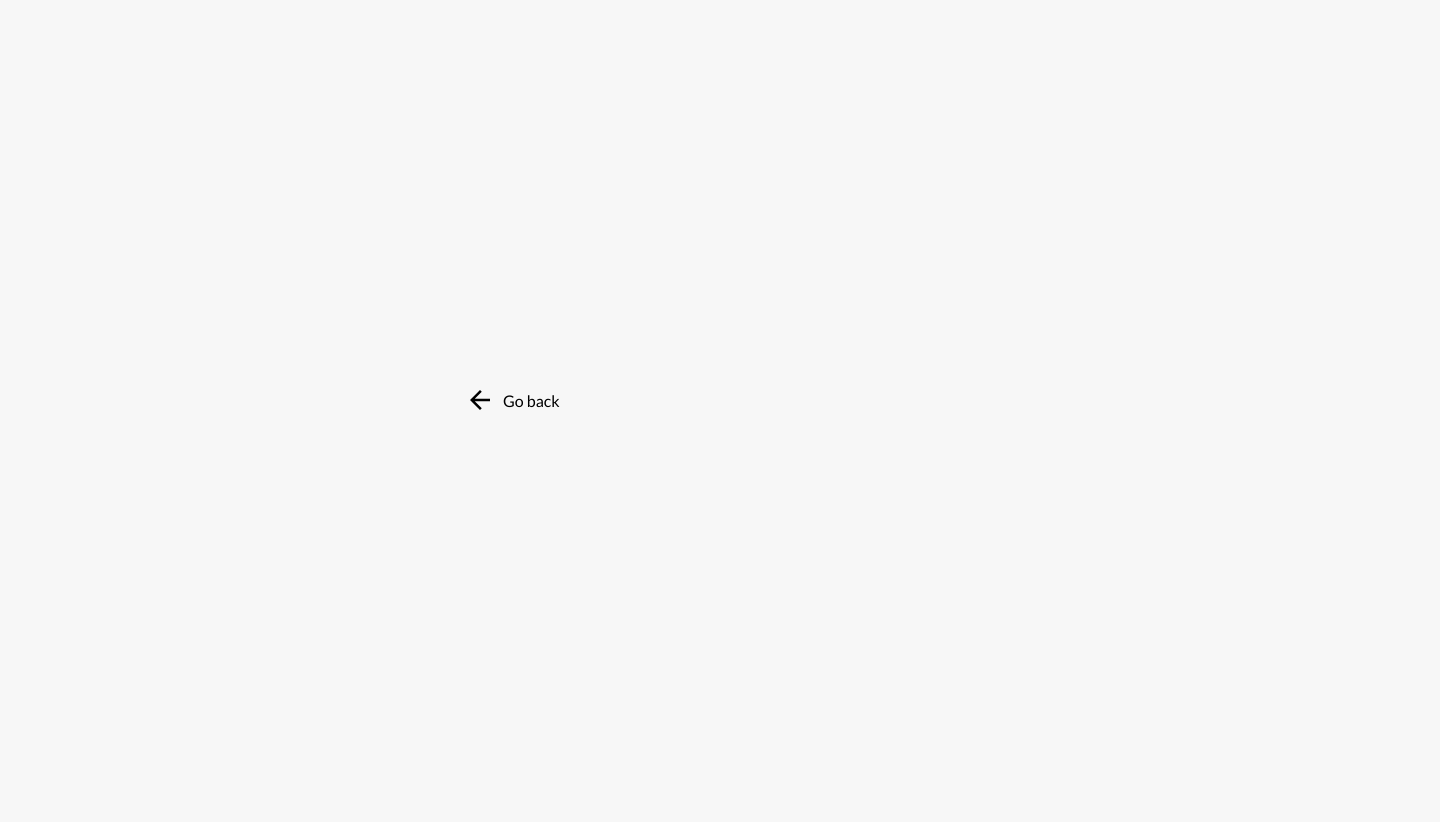
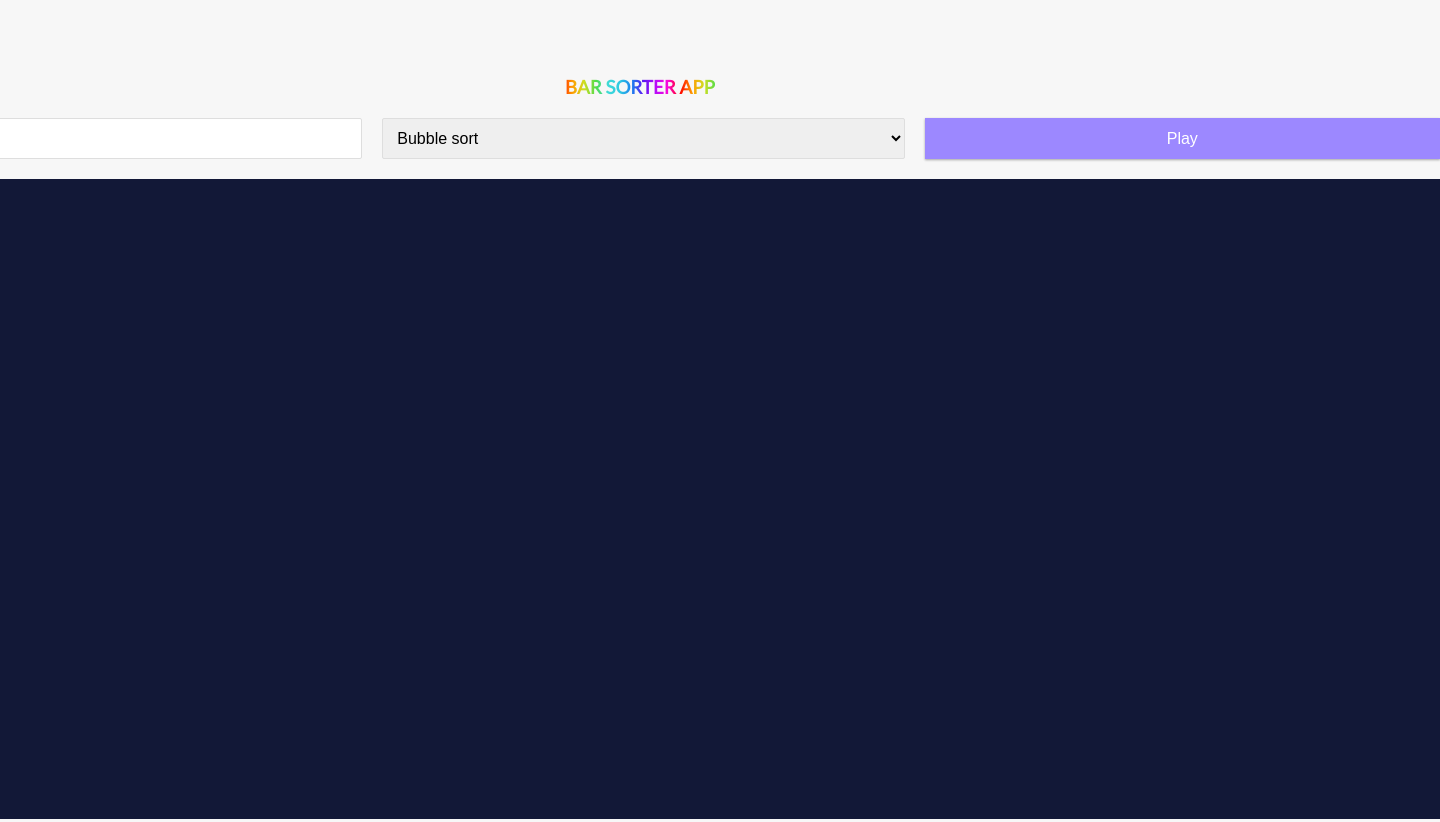
Before and after one commit to igormatosDev/react-expense-tracker, a React (Create React App) app: page /bar-sorting in a window 1280 px wide. Before the commit this address had no page. Shown: the whole page, 1440 px wide, since content can reach past the window. Before the commit the page ends 800 px from the top, so only its background shows below. Built offline with nearby package versions, Linux system fonts and the light colour scheme.

Commit message:
Creating the new sub-project, BarSorting

```diff
--- a/src/App.css
+++ b/src/App.css
@@ -82,7 +82,8 @@ label {
 }
 
 input[type='text'],
-input[type='number'] {
+input[type='number'],
+select {
   border: 1px solid #dedede;
   border-radius: 2px;
   display: block;
@@ -103,7 +104,16 @@ input[type='number'] {
   padding: 10px;
   width: 100%;
 }
-
+.btn-default{
+  cursor: pointer;
+  background-color: #9c88ff;
+  box-shadow: var(--box-shadow);
+  color: #fff;
+  border: 0;
+  display: block;
+  font-size: 16px;
+  width: 100%;
+}
 .btn:focus,
 .delete-btn:focus {
   outline: 0;
@@ -194,8 +204,35 @@ input[type='number'] {
   background-image: linear-gradient(90deg, rgba(255,0,0,1) 0%, rgba(255,154,0,1) 10%, rgba(208,222,33,1) 20%, rgba(79,220,74,1) 30%, rgba(63,218,216,1) 40%, rgba(47,201,226,1) 50%, rgba(28,127,238,1) 60%, rgba(95,21,242,1) 70%, rgba(186,12,248,1) 80%, rgba(251,7,217,1) 90%, rgba(255,0,0,1) 100%);
   background-clip: text;
   -webkit-text-fill-color: transparent;
-  background-size: 100%;
+  background-size: 120px;
   text-transform: uppercase;
   font-weight: 800;
   text-align: center;
+  border: none;
 }
+
+.barsorting__form{
+  display: flex;
+  justify-content: space-between;
+  gap: 20px;
+  margin-bottom: 20px;
+}
+
+.barsorting__container{
+  width: 100rem;
+  height: 40rem;
+  background: #121837;
+  padding: 20px;
+  display: inline-flex;
+  justify-content: space-between;
+  gap: 20px;
+  align-items: flex-end
+}
+
+
+.barsorting__bar{
+  background: linear-gradient(180deg, #5a40cb, #1c1441);
+  width: 100%;
+  border: solid 2px #5a40cb57;
+  transition: all 2s;
+}
--- a/src/App.js
+++ b/src/App.js
@@ -1,30 +1,27 @@
-import './App.css';
+import "./App.css";
 
-import { GlobalProvider } from './context/GlobalState'
+import { GlobalProvider } from "./context/GlobalState";
 
-import GoBack from './components/GoBack';
+import GoBack from "./components/GoBack";
 
-import Home from './pages/Home';
-import ExpenseTracker from './pages/ExpenseTracker';
-import WordFilter from './pages/WordFilter';
+import Home from "./pages/Home";
+import ExpenseTracker from "./pages/ExpenseTracker";
+import WordFilter from "./pages/WordFilter";
+import BarSorting from "./pages/BarSorting";
 
-import { BrowserRouter, Route, Routes } from 'react-router-dom';
-
+import { BrowserRouter, Route, Routes } from "react-router-dom";
 
 function App() {
   return (
     <GlobalProvider>
-
       <BrowserRouter>
-        <div className="container">
-          <GoBack/>
-          <Routes>
-            <Route path='/' Component={Home}/>
-            <Route path='/expense-tracker' Component={ExpenseTracker}/>
-            <Route path='/word-filter' Component={WordFilter}/>
-          </Routes>
-        </div>
-
+        <GoBack />
+        <Routes>
+          <Route path="/" Component={Home} />
+          <Route path="/expense-tracker" Component={ExpenseTracker} />
+          <Route path="/word-filter" Component={WordFilter} />
+          <Route path="/bar-sorting" Component={BarSorting} />
+        </Routes>
       </BrowserRouter>
     </GlobalProvider>
   );
--- /dev/null
+++ b/src/components/Bar.js
@@ -0,0 +1,16 @@
+import React from 'react'
+
+const Bar = (props) => {
+  return (
+    <div
+        className="barsorting__bar"
+        key={props.number}
+        style={{
+            height: `${parseInt(100 / props.len) * props.number}%`,
+            order: 1,
+        }}
+    >{props.number}</div>
+  )
+}
+
+export default Bar
--- a/src/components/IncomeExpenses.js
+++ b/src/components/IncomeExpenses.js
@@ -1,4 +1,4 @@
-import React, { useContext, useMemo } from 'react'
+import React, { useContext } from 'react'
 import { GlobalContext } from '../context/GlobalState'
 
 export const IncomeExpenses = () => {
--- a/src/constants/helpers.js
+++ b/src/constants/helpers.js
@@ -2,3 +2,12 @@ export const getRandomColor = () => {
   const randomColor = () => Math.floor(Math.random() * 256);
   return `rgb(${randomColor()}, ${randomColor()}, ${randomColor()})`;
 }
+
+
+export const shuffle = (array) => {
+  for (let i = array.length - 1; i > 0; i--) {
+    const j = Math.floor(Math.random() * (i + 1));
+    [array[i], array[j]] = [array[j], array[i]];
+  }
+  return array;
+};
--- a/src/index.js
+++ b/src/index.js
@@ -5,13 +5,11 @@ import reportWebVitals from './reportWebVitals';
 
 const root = ReactDOM.createRoot(document.getElementById('root'));
 root.render(
-  <React.StrictMode>
-    <App />
-  </React.StrictMode>
+  <App />
 );
 
 // If you want to start measuring performance in your app, pass a function
 // to log results (for example: reportWebVitals(console.log))
 // or send to an analytics endpoint. Learn more: https://bit.ly/CRA-vitals
 // reportWebVitals(console.log);
-reportWebVitals();
+// reportWebVitals();
--- /dev/null
+++ b/src/pages/BarSorting.js
@@ -0,0 +1,76 @@
+import React, { useEffect, useState } from "react";
+import RainbowSubHeader from "../components/RainbowSubHeader";
+import Bar from "../components/Bar";
+
+const BarSorting = () => {
+  const [count, setCount] = useState(0);
+  const [bars, setBars] = useState([]);
+
+  useEffect(() => {
+    setCount(25);
+  }, []);
+
+  useEffect(() => {
+    if (bars.length >= 2) {
+      setTimeout(() => {
+        const barsCopy = [...bars];
+        barsCopy[0] = bars[1];
+        barsCopy[1] = bars[0];
+        console.log(bars);
+        setBars(barsCopy);
+      }, 1000);
+    }
+  }, [bars]);
+
+  const handleCountChange = (value) => {
+    if (value >= 1 && value <= 40) {
+      setCount(value);
+      const randomNumbers = [];
+      for (let i = 1; i <= value; i++) {
+        randomNumbers.push(i);
+      }
+      randomNumbers.sort(() => Math.random() - 0.5);
+      setBars(randomNumbers);
+    }
+  };
+
+  return (
+    <>
+      <div className="barsorting">
+        <RainbowSubHeader key="head" title="Bar sorter App" />
+        <div className="barsorting__form">
+          <input
+            type="number"
+            name="count"
+            min="1"
+            max="40"
+            placeholder="Bar count (1 ~ 40)"
+            value={count}
+            onChange={(e) => {
+              handleCountChange(e.target.value);
+            }}
+          />
+          <select name="sort_type">
+            <option value="bubble-sort">Bubble sort</option>
+            <option value="insertion-sort">Insertion sort</option>
+            <option value="selection-sort">Selection</option>
+            <option value="tree-sort">Tree sort</option>
+            <option value="quick-sort">Quick sort</option>
+          </select>
+
+          <button className="btn-default">Play</button>
+        </div>
+
+        <div className="barsorting__container">
+          {bars.map((number, index) => {
+            return (
+              <Bar key={Math.random() * 10000} number={number} len={count} />
+            );
+          })}
+        </div>
+      </div>
+    </>
+  );
+};
+
+export default BarSorting;
--- a/src/pages/Home.js
+++ b/src/pages/Home.js
@@ -9,6 +9,9 @@ const pages = [{
 }, {
     'name': 'Word filter',
     'url': 'word-filter/',
+}, {
+    'name': 'Bar sorting',
+    'url': 'bar-sorting/',
 },]
 
 const Home = () => {
@@ -17,7 +20,7 @@ const Home = () => {
             <h1>Home</h1>
             <ul className="home__list">
                 {pages.map((page) => {
-                    return <li><a href={page.url}>{page.name}</a></li>
+                    return <li key={page.url}><a href={page.url}>{page.name}</a></li>
                 })}
             </ul>
         </>
```
